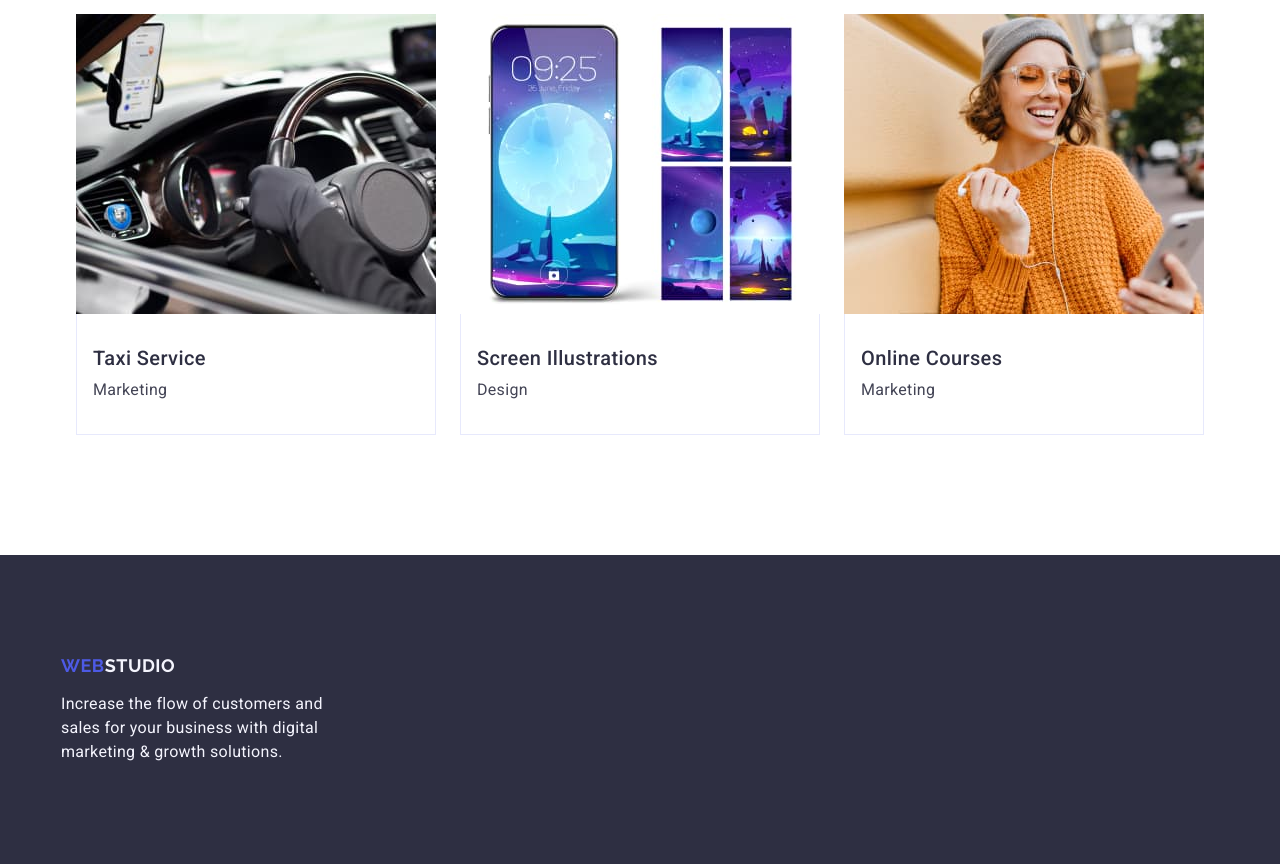
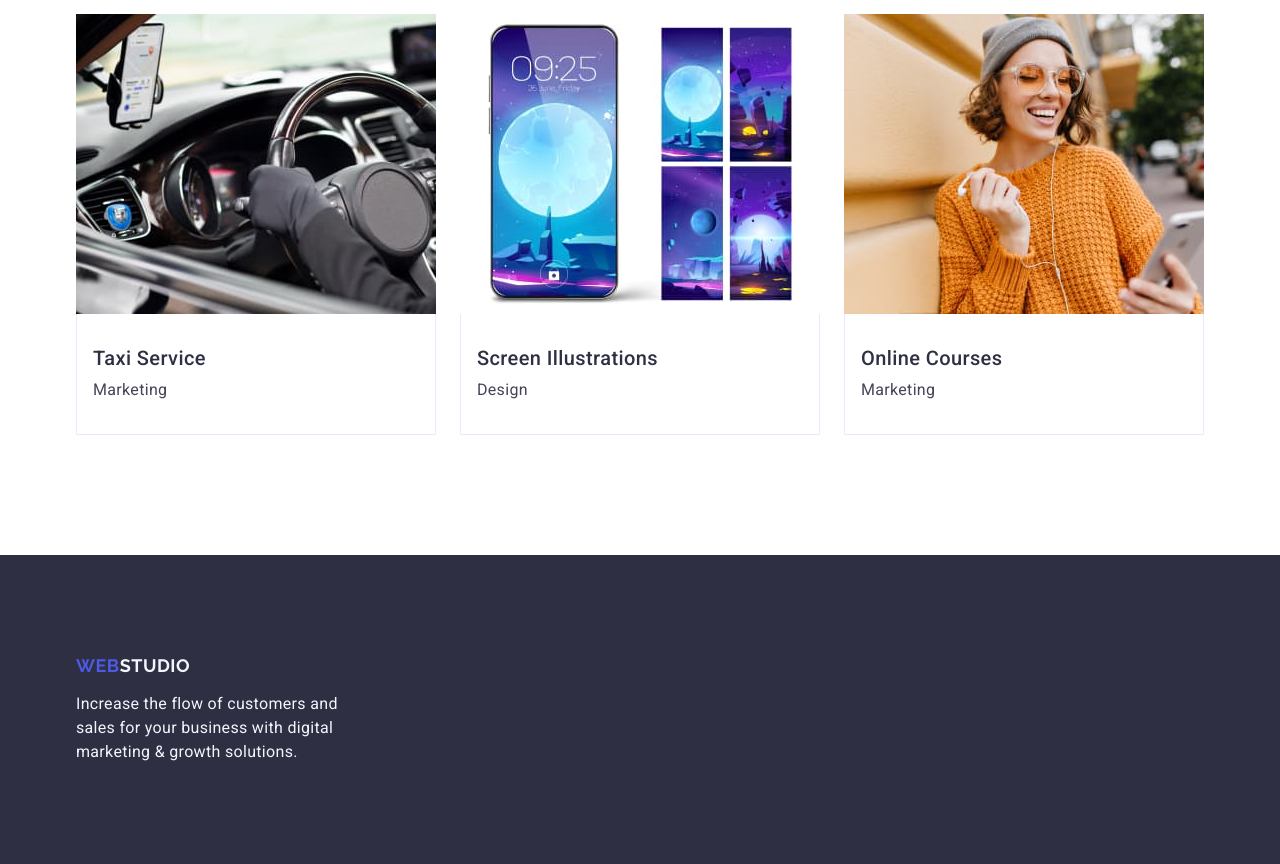
Before and after one commit to L-y-u-d-m-y-l-a/goit-markup-hw-03, a plain HTML site: page index.html in a window 1280 px wide. Shown: the part 2476-3340 px from the top of the page. Drawn offline with nearby package versions, Linux system fonts and the light colour scheme.

Commit message:
hw-03-n3

```diff
--- a/css/styles.css
+++ b/css/styles.css
@@ -344,15 +344,16 @@ img {
 
 /*======Footer=====*/
 
-.footer-section {
+
+.footer {
     background-color: #2e2f42;
-    flex-shrink: 0;
-
+    display: flex;
+    align-items: flex-start;
+    flex-direction: column;
+    padding: 100px 0;
 }
 
-.footer-container {
-    padding: 100px 0;
-}
+
 
 .footer-logo {
     color: #4D5AE5;
--- a/index.html
+++ b/index.html
@@ -238,7 +238,6 @@
       </section>
     </main>
 
-    <section class="section footer-section">
       <footer class="footer">
         <div class="container footer-container">
           <a class="footer-logo" href="./index.html"
```
